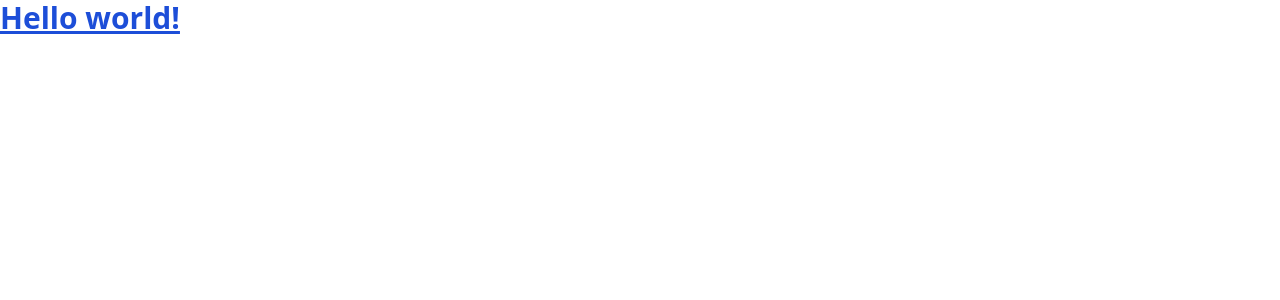
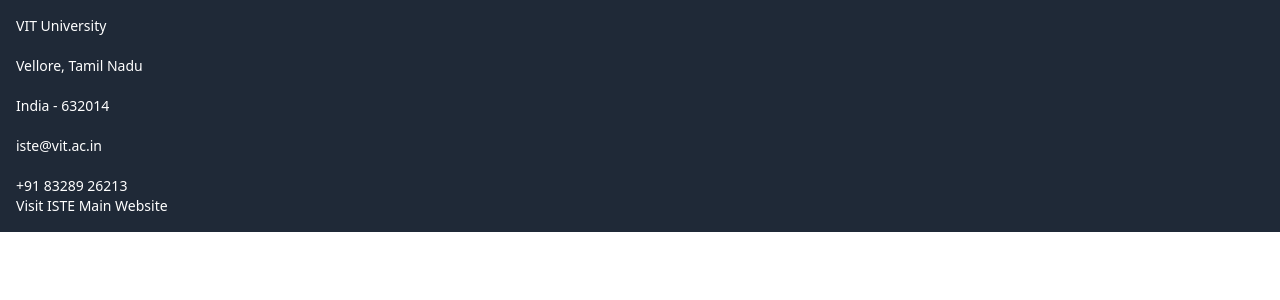
Before and after one commit to MahirKaushik/Horizon_2024-25, a React (Vite) app: page / in a window 1280 px wide. Shown: the top 300 px of the page. Built offline with nearby package versions, Linux system fonts and the light colour scheme.

Commit message:
First Commit

```diff
--- a/index.html
+++ b/index.html
@@ -4,6 +4,7 @@
     <meta charset="UTF-8" />
     <link rel="icon" href="./public/horizonFavIcon.png" />
     <meta name="viewport" content="width=device-width, initial-scale=1.0" />
+    <script src="https://cdn.tailwindcss.com?plugins=forms,typography,aspect-ratio,line-clamp,container-queries"></script>
     <title>Horizon</title>
   </head>
   <body>
--- a/src/App.jsx
+++ b/src/App.jsx
@@ -1,11 +1,20 @@
-function App() {
+import React from 'react';
+
+const Footer = () => {
   return (
-    <>
-      <h1 className="text-3xl text-blue-700 font-bold underline">
-        Hello world!
-      </h1>
-    </>
+    <footer className="bg-gray-800 text-white py-4 px-4 flex justify-between items-center">
+      <div className="text-sm">
+        <p>
+          VIT University<br /><br />
+          Vellore, Tamil Nadu<br /><br />
+          India - 632014<br /><br />
+          iste@vit.ac.in<br /><br />
+          +91 83289 26213
+        </p>
+        <a href="https://vit.ac.in/index.html" className="hover:text-gray-400 transition duration-300 ease-in-out">Visit ISTE Main Website</a>
+      </div>
+    </footer>
   );
-}
+};
 
-export default App;
+export default Footer;
```
